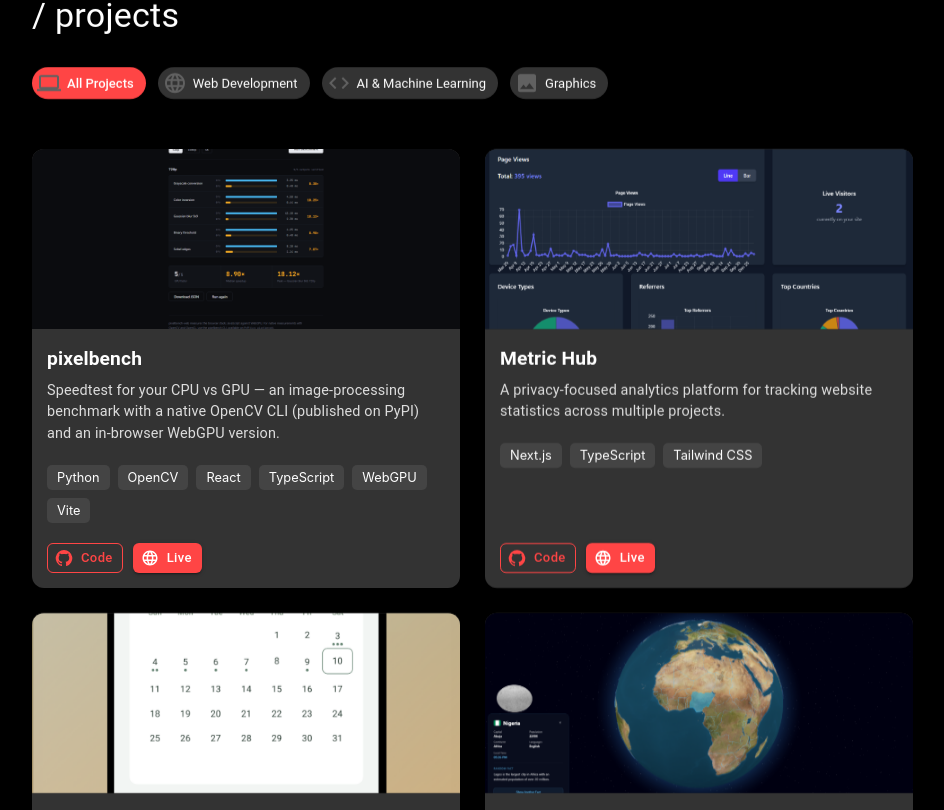
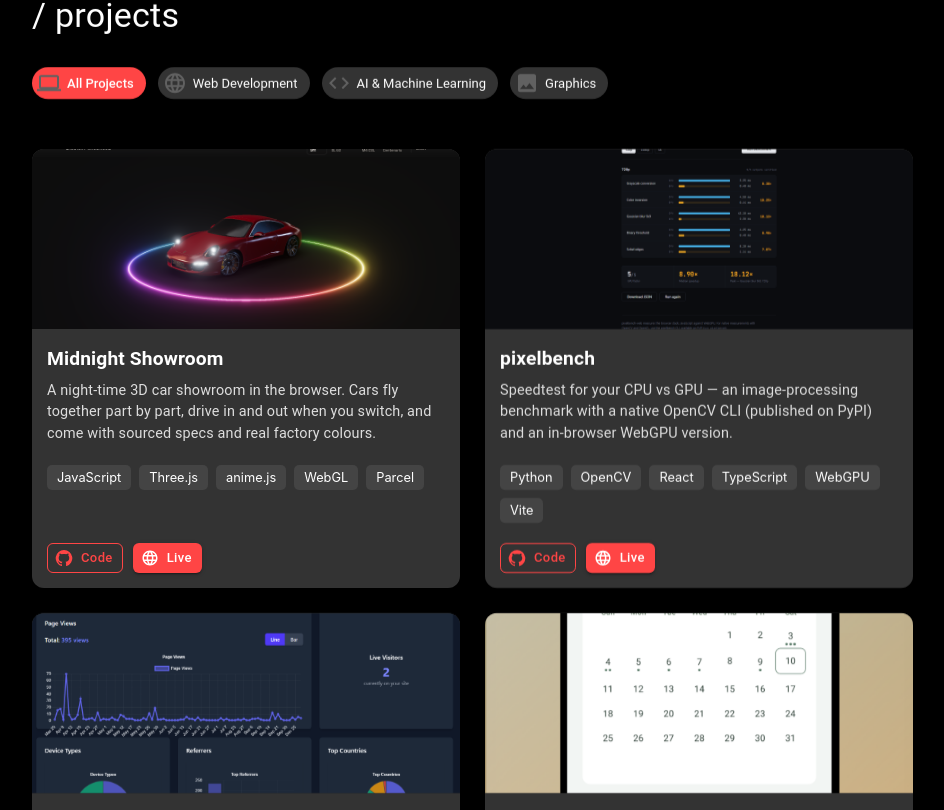
Before and after one commit to OkeahDavid/David, a React (Create React App) app: page / in a window 1280 px wide. Shown: the part 1210-2020 px from the top of the page, without its empty margins (168-1112 px from the left). Built offline with nearby package versions, Linux system fonts and the light colour scheme; no server answers.

Commit message:
Add Midnight Showroom to projects

```diff
--- a/src/components/Projects.js
+++ b/src/components/Projects.js
@@ -11,6 +11,17 @@
 import '../styles/Projects.css';
 
 const projectData = [
+  {
+    title: "Midnight Showroom",
+    description: [
+      "A night-time 3D car showroom in the browser. Cars fly together part by part, drive in and out when you switch, and come with sourced specs and real factory colours.",
+    ],
+    tech: ["JavaScript", "Three.js", "anime.js", "WebGL", "Parcel"],
+    github: "https://github.com/OkeahDavid/midnight-showroom",
+    link: "https://midnight-showroom.netlify.app/",
+    image: "/project-images/midnight-showroom.png",
+    category: "graphics",
+  },
   {
     title: "pixelbench",
     description: [
```
Also changed, not shown: public/project-images/midnight-showroom.png (added).
